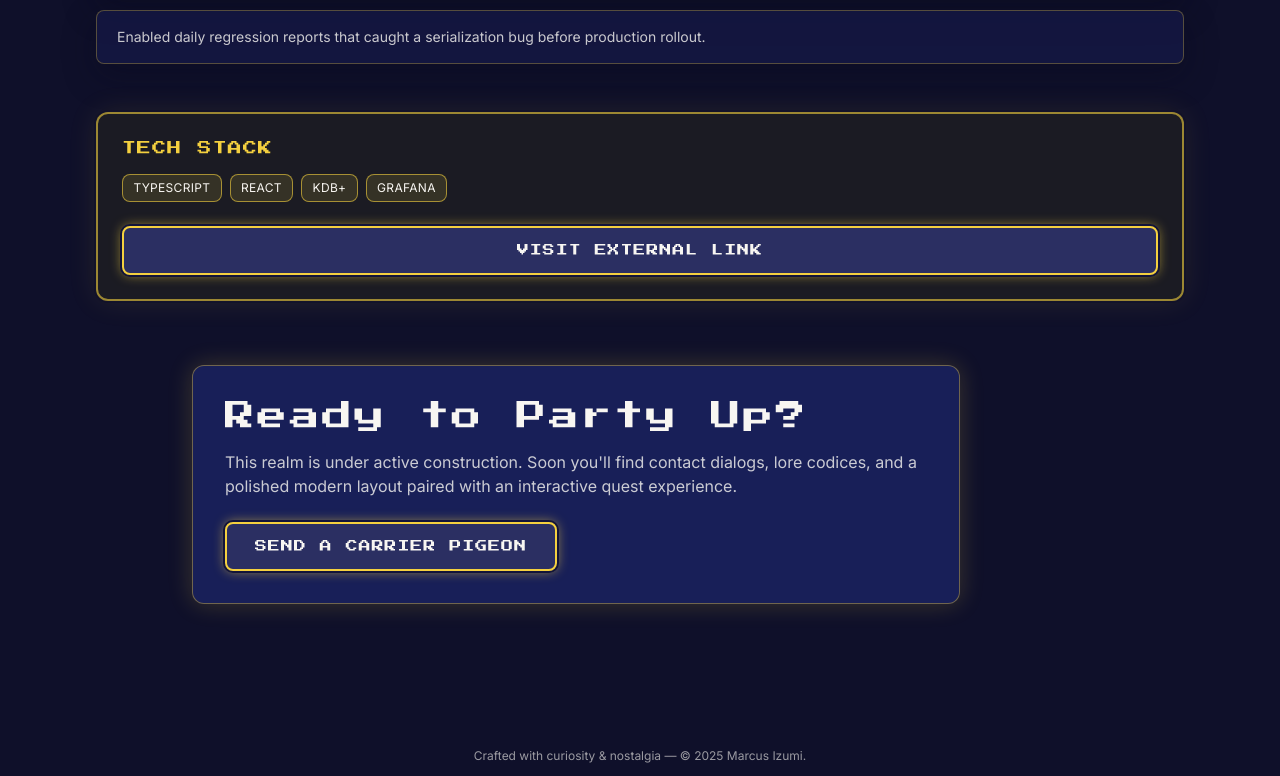
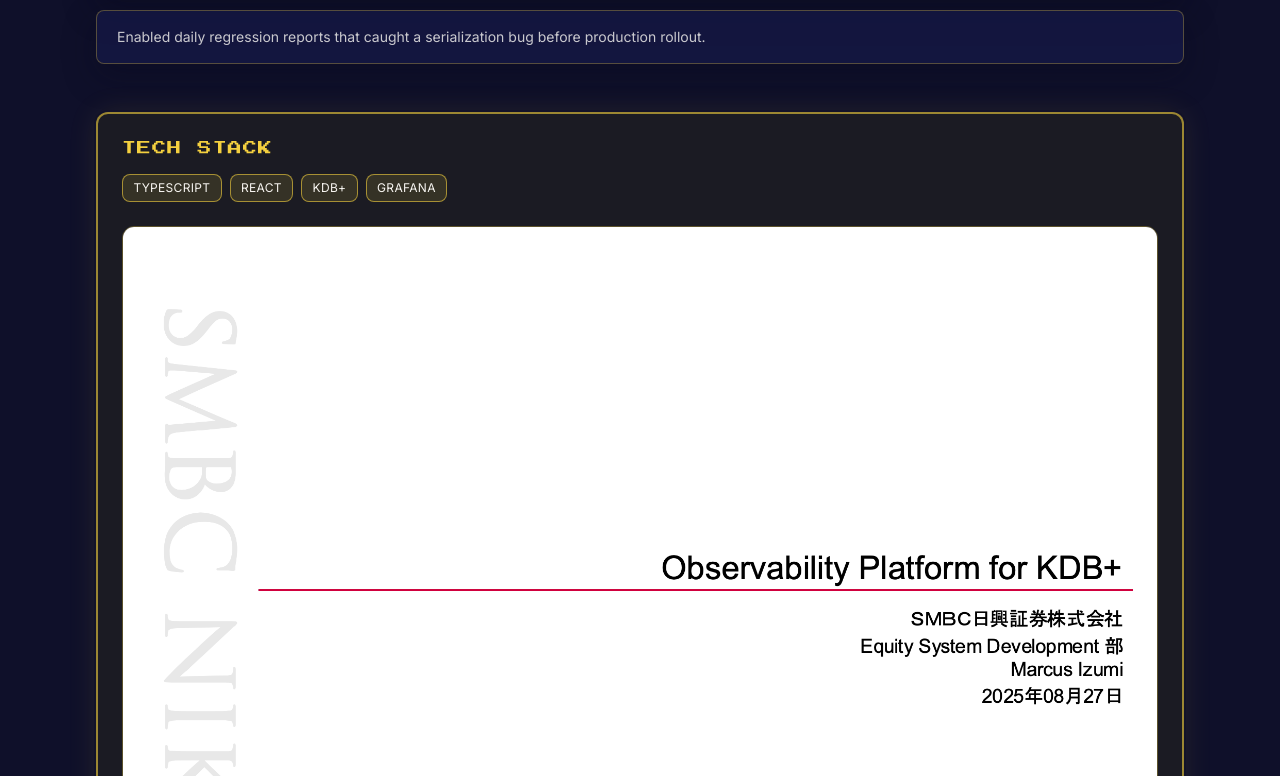
Before and after one commit to Rynhalt/Portfolio_Website, a Next.js app: page /projects/kdb-observability in a window 1280 px wide. Shown: the part 964-1740 px from the top of the page. Built offline with nearby package versions, Linux system fonts and the light colour scheme.

Commit message:
Added project details

```diff
--- a/src/components/ProjectDetailView.tsx
+++ b/src/components/ProjectDetailView.tsx
@@ -1,6 +1,7 @@
 "use client";
 
 import Link from "next/link";
+import Image from "next/image";
 import { motion } from "framer-motion";
 import type { Project } from "@/data/projects";
 import {
@@ -147,6 +148,18 @@ export default function ProjectDetailView({ project }: ProjectDetailViewProps) {
               ))}
             </ul>
           </div>
+          {project.image ? (
+            <figure className="overflow-hidden rounded-xl border border-gold/30">
+              <Image
+                src={project.image}
+                alt={`${project.title} preview`}
+                width={640}
+                height={360}
+                className="h-full w-full object-cover"
+                priority
+              />
+            </figure>
+          ) : null}
           {project.externalLink ? (
             <a
               href={project.externalLink}
--- a/src/data/projects.ts
+++ b/src/data/projects.ts
@@ -23,6 +23,7 @@ export const projects: Project[] = [
     tech: ["TypeScript", "React", "KDB+", "Grafana"],
     emoji: "🗼",
     externalLink: "https://github.com/Rynhalt",
+    image: "/images/kdb.png",
     timeline: "Summer 2024 · SMBC Nikko Securities",
     role: "Systems Engineering Intern",
     summary:
```
Also changed, not shown: public/images/kdb-observability.png (added), public/images/kdb.png (added).
